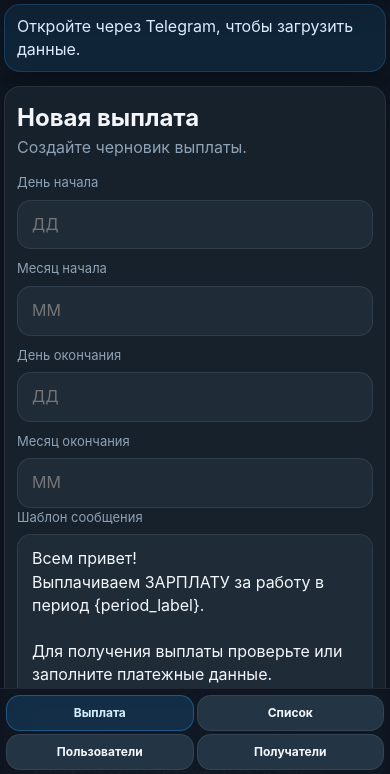
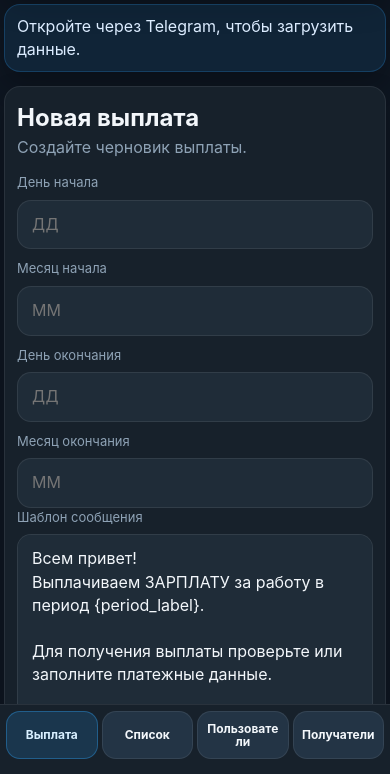
Before and after one commit to yevgmaksimovvv/topsbottg, a plain HTML site: page frontend/index.html in a window 390 px wide. Shown: the part 68-842 px from the top of the page. Drawn offline with Linux system fonts and the light colour scheme; files that its build step writes are made by us from their sources.

Commit message:
fix: кнопки

```diff
--- a/frontend/styles.css
+++ b/frontend/styles.css
@@ -15,7 +15,7 @@
   --radius: 18px;
   --shadow: 0 12px 28px rgba(0, 0, 0, 0.24);
   --app-viewport-height: 100vh;
-  --mobile-nav-height: 64px;
+  --mobile-nav-height: 72px;
   --safe-area-bottom: max(
     env(safe-area-inset-bottom, 0px),
     var(--tg-safe-area-inset-bottom, 0px),
@@ -824,7 +824,7 @@ code {
     width: min(100% - 16px, 1320px);
     min-height: 100vh;
     min-height: 100dvh;
-    padding: 14px 0 calc(var(--mobile-nav-height) + 24px + var(--safe-area-bottom));
+    padding: 14px 0 calc(var(--mobile-nav-height) + var(--safe-area-bottom) + 12px);
   }
 
   .toast {
@@ -871,14 +871,36 @@ code {
     bottom: 0;
     z-index: 50;
     display: grid;
-    grid-template-columns: repeat(4, 1fr);
-    gap: 6px;
+    grid-template-columns: repeat(4, minmax(0, 1fr));
+    align-items: stretch;
+    gap: 8px;
+    height: calc(var(--mobile-nav-height) + var(--safe-area-bottom));
+    min-height: 0;
+    max-height: calc(var(--mobile-nav-height) + 44px);
+    padding: 8px 12px calc(8px + var(--safe-area-bottom));
     box-sizing: border-box;
-    min-height: calc(var(--mobile-nav-height) + var(--safe-area-bottom));
-    padding: 8px 10px calc(8px + var(--safe-area-bottom));
-    background: rgba(14, 22, 33, 0.94);
+    overflow: hidden;
     border-top: 1px solid var(--border);
-    backdrop-filter: blur(14px);
+    background: var(--surface);
+  }
+
+  .mobile-nav-button {
+    min-width: 0;
+    width: 100%;
+    height: 48px;
+    min-height: 48px;
+    max-height: 48px;
+    padding: 0 6px;
+    display: flex;
+    align-items: center;
+    justify-content: center;
+    box-sizing: border-box;
+    text-align: center;
+    line-height: 1.1;
+    white-space: normal;
+    overflow: hidden;
+    overflow-wrap: anywhere;
+    font-size: 13px;
   }
 
   .panel {
@@ -945,24 +967,17 @@ code {
 @media (max-width: 430px) {
   .app-shell {
     width: min(100% - 12px, 1320px);
-    padding: 12px 0 calc(var(--mobile-nav-height) + 22px + var(--safe-area-bottom));
+    padding: 12px 0 calc(var(--mobile-nav-height) + var(--safe-area-bottom) + 12px);
   }
 
   .mobile-nav {
-    gap: 4px;
-    padding: 6px 8px calc(6px + var(--safe-area-bottom));
-    grid-template-columns: repeat(2, minmax(0, 1fr));
+    gap: 6px;
+    padding: 6px 8px calc(8px + var(--safe-area-bottom));
+    grid-template-columns: repeat(4, minmax(0, 1fr));
   }
 
   .mobile-nav-button {
-    min-width: 0;
-    min-height: 38px;
-    padding: 8px 6px;
-    font-size: 13px;
-    line-height: 1.1;
-    white-space: normal;
-    text-align: center;
-    overflow-wrap: anywhere;
+    font-size: 12px;
   }
 
   .selected-counter,
@@ -998,7 +1013,7 @@ code {
 @media (max-width: 390px) {
   .app-shell {
     width: min(100% - 8px, 1320px);
-    padding: 10px 0 calc(var(--mobile-nav-height) + 20px + var(--safe-area-bottom));
+    padding: 10px 0 calc(var(--mobile-nav-height) + var(--safe-area-bottom) + 12px);
   }
 
   .app-header,
@@ -1009,8 +1024,8 @@ code {
   }
 
   .mobile-nav {
-    gap: 3px;
-    padding: 6px 6px calc(6px + var(--safe-area-bottom));
+    gap: 4px;
+    padding: 6px 6px calc(8px + var(--safe-area-bottom));
   }
 
   .toast {
@@ -1020,8 +1035,6 @@ code {
   }
 
   .mobile-nav-button {
-    min-height: 36px;
-    padding: 7px 5px;
     font-size: 12px;
   }
 
@@ -1049,8 +1062,6 @@ code {
   }
 
   .mobile-nav-button {
-    min-height: 34px;
-    padding: 7px 4px;
     font-size: 11px;
   }
 
```
